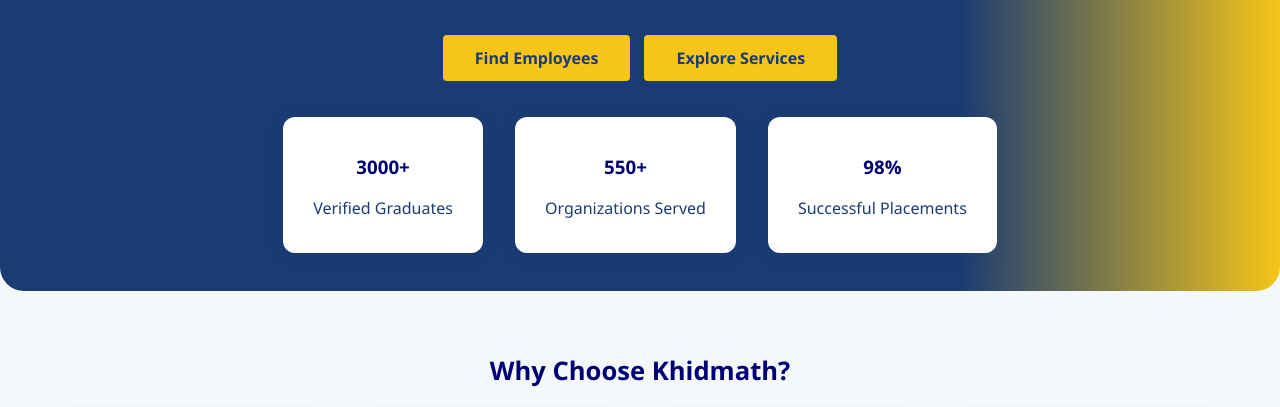
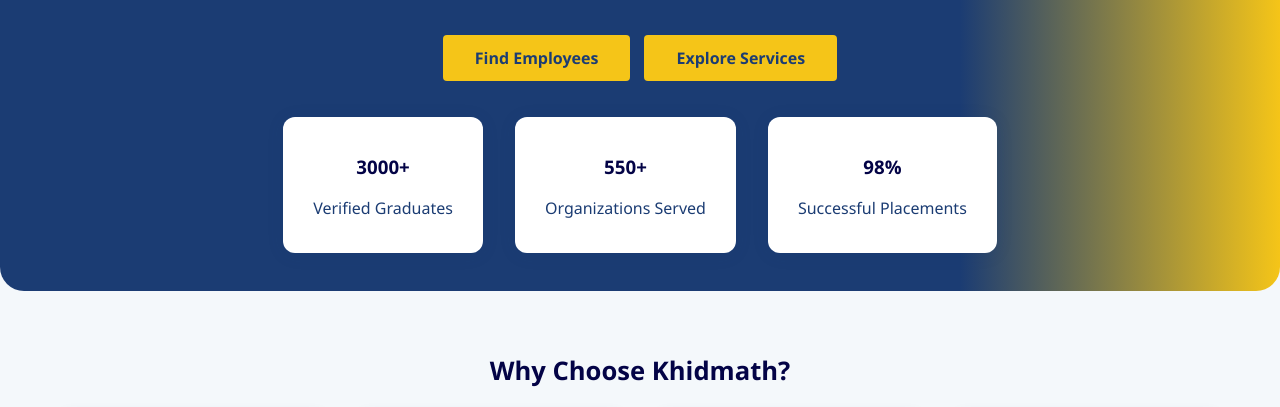
Before and after one commit to Badhushaparakkallil/Khidmath-website, a plain HTML site: page index.html in a window 1280 px wide. Shown: the part 318-725 px from the top of the page. Drawn offline with Linux system fonts and the light colour scheme; a script that the page names is missing.

Commit message:
Update style.css

```diff
--- a/style.css
+++ b/style.css
@@ -269,7 +269,7 @@
 }
 
 h1, h2, h3 {
-  color: rgb(0, 0, 117)
+  color: rgb(3, 3, 70)
 }
 
 h1 {
```
